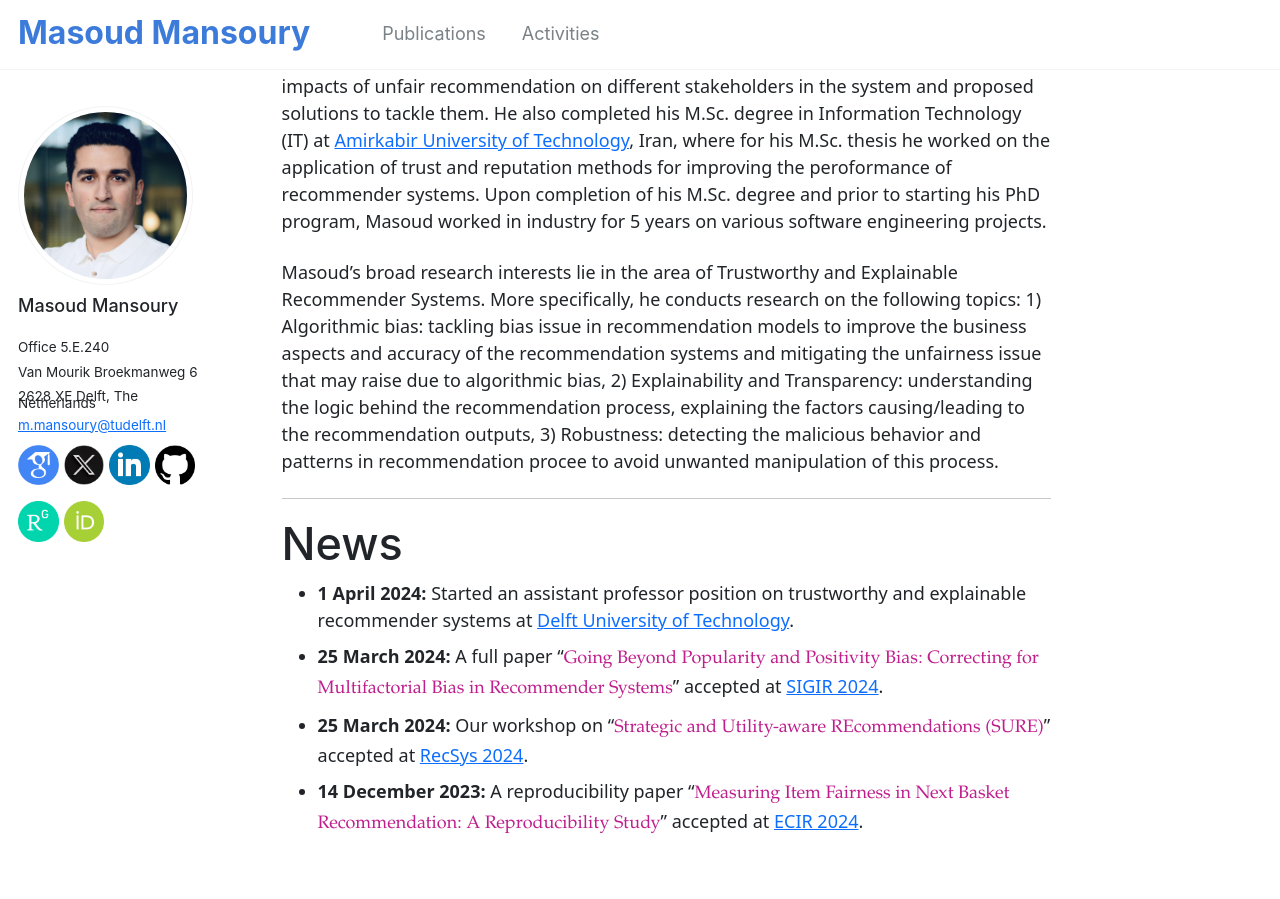
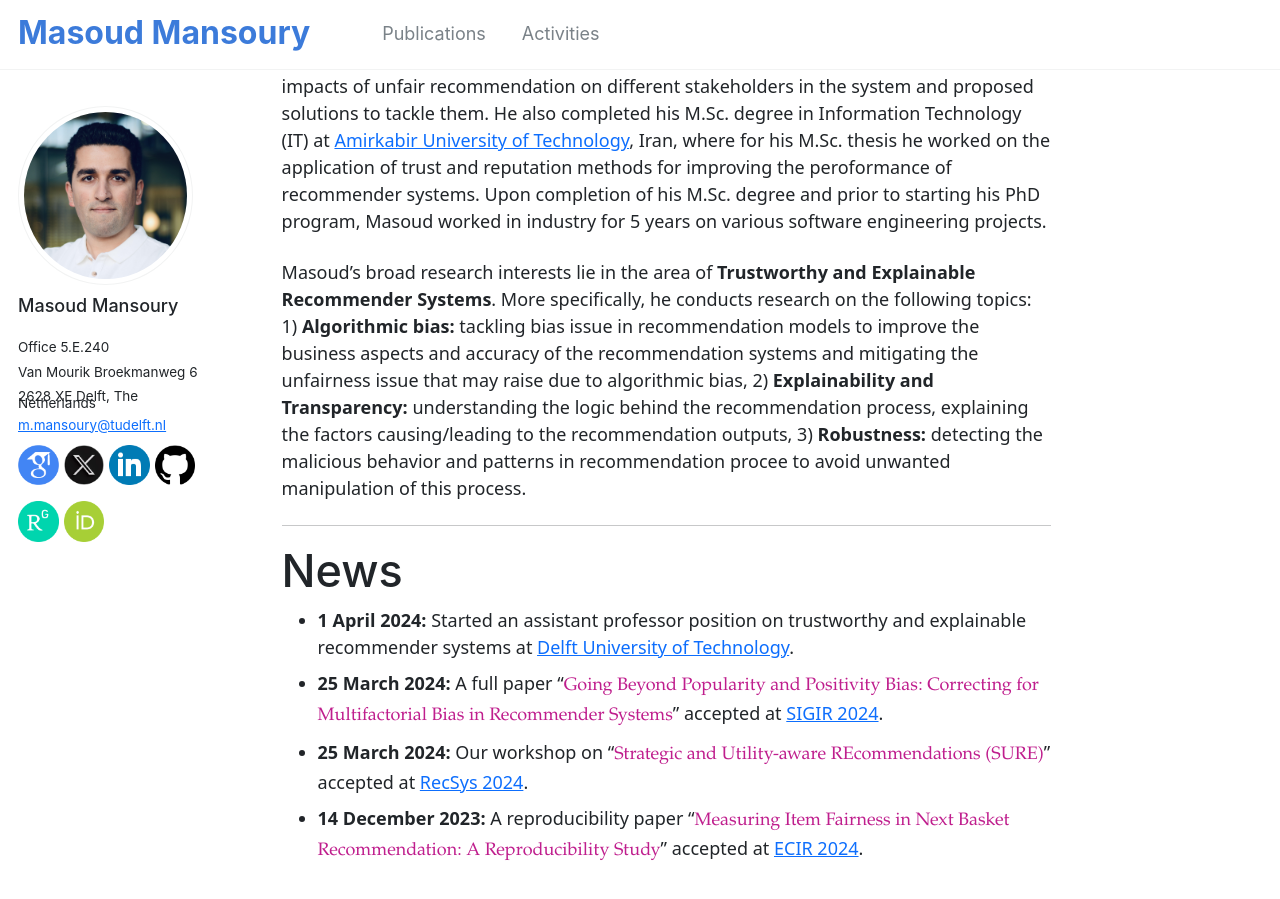
Before and after one commit to masoudmansoury/masoudmansoury.github.io, a Jekyll site: the page built from _pages/about.md, in a window 1280 px wide and 900 px high, scrolled down 425 px. Built offline with Jekyll 4.4.1, drawn with Linux system fonts in a browser that asks for light colours; nearby versions of some CDN libraries; library files that are not in the unit come from our copies.

```diff
--- a/_pages/about.md
+++ b/_pages/about.md
@@ -12,7 +12,7 @@ Masoud Mansoury is an Assistant Professor in [Multimedia Computing Group (MMC)](
 
 In 2021, Masoud obtained his PhD in Computer and Information Science at [Eindhoven University of Technology](https://www.tue.nl/en/) under supervision of [Bamshad Mobasher](https://www.cdm.depaul.edu/Faculty-and-Staff/pages/faculty-info.aspx?fid=653), [Robin Burke](https://www.colorado.edu/cmci/people/college-leadership/robin-burke), and [Mykola Pechenizkiy](https://www.tue.nl/en/research/researchers/mykola-pechenizkiy). The topic of his PhD was on understanding and mitigating unfairness and algorithmic bias in recommender systems. In particular, he studied the negative impacts of unfair recommendation on different stakeholders in the system and proposed solutions to tackle them. He also completed his M.Sc. degree in Information Technology (IT) at [Amirkabir University of Technology](https://aut.ac.ir/index.php?sid=1&slc_lang=en), Iran, where for his M.Sc. thesis he worked on the application of trust and reputation methods for improving the peroformance of recommender systems. Upon completion of his M.Sc. degree and prior to starting his PhD program, Masoud worked in industry for 5 years on various software engineering projects.
 
-Masoud's broad research interests lie in the area of Trustworthy and Explainable Recommender Systems. More specifically, he conducts research on the following topics: 1) Algorithmic bias: tackling bias issue in recommendation models to improve the business aspects and accuracy of the recommendation systems and mitigating the unfairness issue that may raise due to algorithmic bias, 2) Explainability and Transparency: understanding the logic behind the recommendation process, explaining the factors causing/leading to the recommendation outputs, 3) Robustness: detecting the malicious behavior and patterns in recommendation procee to avoid unwanted manipulation of this process.
+Masoud's broad research interests lie in the area of **Trustworthy and Explainable Recommender Systems**. More specifically, he conducts research on the following topics: 1) **Algorithmic bias:** tackling bias issue in recommendation models to improve the business aspects and accuracy of the recommendation systems and mitigating the unfairness issue that may raise due to algorithmic bias, 2) **Explainability and Transparency:** understanding the logic behind the recommendation process, explaining the factors causing/leading to the recommendation outputs, 3) **Robustness:** detecting the malicious behavior and patterns in recommendation procee to avoid unwanted manipulation of this process.
 
 
 -------------------------------------------------------------------
```
